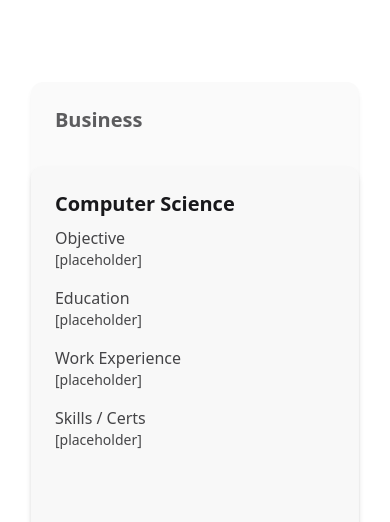
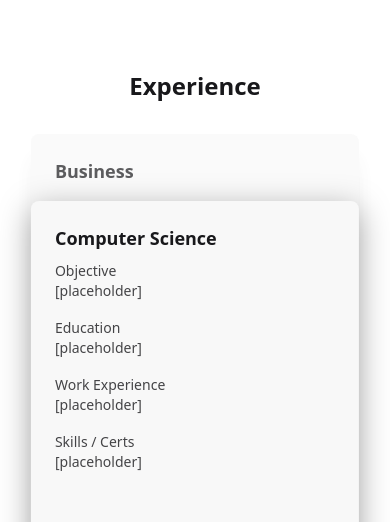
Before and after one commit to AnderBarbot/ander-portfolio, a Next.js app: page / in a window 390 px wide. Shown: the part 194-716 px from the top of the page. Built offline with nearby package versions, Linux system fonts and the light colour scheme; no server answers; the database is empty.

Commit message:
GB pages + Exp responsiveness

```diff
--- a/src/app/globals.css
+++ b/src/app/globals.css
@@ -7,10 +7,12 @@
 @plugin "daisyui" {
 themes: fantasy --default, forest --prefersdark;
 }
+.transition-all {
+  transition: all 0.5s ease-in-out;
+}
 
 /*Animations*/
 @layer utilities {
-  /*only used one so far*/
   @keyframes pulse-section {
     0%, 100% {
       transform: scale(1);
@@ -22,60 +24,4 @@ themes: fantasy --default, forest --prefersdark;
   .pulse-simple {
     animation: pulse-section 0.6s ease-in-out;
   }
-
-  @keyframes soft-pulse {
-    0%,
-    100% {
-      opacity: 1;
-    }
-    50% {
-      opacity: 0.5;
-    }
-  }
-  .pulse-soft {
-    animation: soft-pulse 0.6s ease-in-out;
-  }
-
-  @keyframes bg-flash {
-    0% {
-      background-color: transparent;
-    }
-    50% {
-      background-color: rgba(0, 255, 255, 0.1);
-    }
-    100% {
-      background-color: transparent;
-    }
-  }
-  .pulse-bg-flash {
-    animation: bg-flash 0.7s ease-in-out;
-  }
-
-  @keyframes bounce-y {
-    0%,
-    100% {
-      transform: translateY(0);
-    }
-    50% {
-      transform: translateY(-5px);
-    }
-  }
-  .pulse-bounce {
-    animation: bounce-y 0.5s ease-in-out;
-  }
-
-  @keyframes glow-scale {
-    0%,
-    100% {
-      transform: scale(1);
-      box-shadow: 0 0 0 transparent;
-    }
-    50% {
-      transform: scale(1.02);
-      box-shadow: 0 0 20px rgba(0, 255, 255, 0.3);
-    }
-  }
-  .pulse-glow {
-    animation: glow-scale 0.6s ease-in-out;
-  }
 }
--- a/src/components/Experience.tsx
+++ b/src/components/Experience.tsx
@@ -1,4 +1,4 @@
-'use client'
+'use client';
 
 import { useState, useEffect } from "react";
 
@@ -10,56 +10,52 @@ export default function StackedCards() {
     function handleResize() {
       setIsSmallScreen(window.innerWidth < 1024);
     }
-
     handleResize();
     window.addEventListener("resize", handleResize);
-
     return () => window.removeEventListener("resize", handleResize);
   }, []);
 
-    //@ts-ignore
-function cardPosition(key) {
+  function cardPosition(key: "CS" | "BS") {
     if (!isSmallScreen) return {};
 
     if (selected === key) {
       return {
-            top: '32px',
+        top: '35px',
         zIndex: 20,
         transform: 'translateY(32px)',
         opacity: 1,
         cursor: 'default',
+        boxShadow: '0 8px 32px 0 rgba(0,0,0,0.35)',
       };
     } else {
       return {
         top: '-20px',
         zIndex: 10,
-            transform: 'translateY(20)',
+        transform: 'translateY(20px)',
         opacity: 0.7,
         cursor: 'pointer',
       };
     }
   }
 
-
   return (
     <section id="experience" className="scroll-mt-20 py-12">
-            <h2 className="text-2xl font-bold mb-8 text-center"></h2>
+      <h2 className="text-2xl font-bold mb-8 text-center">Experience</h2>
       <div
         className={`relative max-w-5xl mx-auto group
-                ${isSmallScreen ? 'w-full h-[80vh] ' : 'flex justify-center h-[60vh] items-start gap-6 '}`}
+        ${isSmallScreen ? 'w-full h-[80vh]' : 'flex justify-center h-[60vh] items-start gap-6'}`}
       >
         {/* CS */}
         <div
           onClick={() => isSmallScreen && setSelected("CS")}
           style={cardPosition("CS")}
-                    className={`
-                        bg-base-200 rounded-xl p-6 shadow-md
-                        transition-all duration-500 ease-in-out
+          className={`card card-compact bg-base-200 shadow-xl transition-all duration-500 ease-in-out
             ${isSmallScreen ? 'absolute left-1/2 -translate-x-1/2 w-11/12 h-full' : 'relative w-1/2 h-4/5 translate-y-[10vh]'}
-                        ${!isSmallScreen ? 'group-hover:scale-100 group-hover:translate-x-0 group-hover:opacity-60 hover:z-20 hover:scale-[1.7] hover:translate-x-[5vw] hover:opacity-100 hover:shadow-2xl' : ''}
+            ${!isSmallScreen ? 'hover:scale-[1.7] hover:z-20 hover:shadow-2xl hover:opacity-100' : ''}
           `}
         >
-                    <h3 className="text-xl font-semibold mb-2 cursor-pointer">Computer Science</h3>
+          <div className="card-body cursor-pointer">
+            <h3 className="card-title">Computer Science</h3>
             {(selected === "CS" || !isSmallScreen) && (
               <div className="space-y-4 opacity-80 hover:opacity-100 transition-opacity duration-300">
                 <div>
@@ -81,19 +77,19 @@ function cardPosition(key) {
               </div>
             )}
           </div>
+        </div>
 
         {/* BS */}
         <div
           onClick={() => isSmallScreen && setSelected("BS")}
           style={cardPosition("BS")}
-                    className={`
-                        bg-base-200 rounded-xl p-6 shadow-md
-                        transition-all duration-500 ease-in-out
+          className={`card card-compact bg-base-200 shadow-xl transition-all duration-500 ease-in-out
             ${isSmallScreen ? 'absolute left-1/2 -translate-x-1/2 w-11/12 h-4/5' : 'relative w-1/2 h-4/5 translate-y-[10vh]'}
-                        ${!isSmallScreen ? 'group-hover:scale-100 group-hover:translate-x-0 group-hover:opacity-60 hover:z-20 hover:scale-[1.7] hover:translate-x-[-5vw] hover:opacity-100 hover:shadow-2xl' : ''}
+            ${!isSmallScreen ? 'hover:scale-[1.7] hover:z-20 hover:shadow-2xl hover:opacity-100' : ''}
           `}
         >
-                    <h3 className="text-xl font-semibold mb-2 cursor-pointer">Business</h3>
+          <div className="card-body cursor-pointer">
+            <h3 className="card-title">Business</h3>
             {(selected === "BS" || !isSmallScreen) && (
               <div className="space-y-4 opacity-80 hover:opacity-100 transition-opacity duration-300">
                 <div>
@@ -116,6 +112,7 @@ function cardPosition(key) {
             )}
           </div>
         </div>
+      </div>
     </section>
   );
 }
--- a/src/components/Guestbook.tsx
+++ b/src/components/Guestbook.tsx
@@ -24,6 +24,7 @@ const Guestbook: React.FC = () => {
   const [editingId, setEditingId] = useState<string | null>(null)
   const [editMessage, setEditMessage] = useState('')
   const [editName, setEditName] = useState('')
+  const [selectedPage, setSelectedPage] = useState(0);
 
   // auth
   useEffect(() => {
@@ -62,6 +63,13 @@ const Guestbook: React.FC = () => {
     fetchEntries()
   }, [])
 
+  //page updater
+  useEffect(() => {
+    setSelectedPage(0);
+  }, [entries]);
+
+
+  //API's
   const handleSend = async () => {
     if (!message.trim() || !name.trim()) return
     const { data, error } = await supabase
@@ -141,6 +149,15 @@ const Guestbook: React.FC = () => {
     setEntries((prev) => prev.filter((entry) => entry.id !== id))
   }
 
+  // paging
+  const pages = []
+  for (let i = 0; i < entries.length; i += 5) {
+    if (pages.length >= 5) break;
+    pages.push(entries.slice(i, i + 5));
+  }
+  const [selectedPageIndex, setSelectedPageIndex] = useState(0);
+
+  //time since last post
   const getTimeUntilNextPost = (lastDateStr: string) => {
     const lastDate = new Date(lastDateStr)
     const now = new Date()
@@ -164,10 +181,9 @@ const Guestbook: React.FC = () => {
 
 
 
-
   return (
     <section id="guestbook" className="scroll-mt-20 py-12 px-4 sm:px-6 lg:px-8">
-      <div className="max-w-2xl mx-auto">
+      <div className="max-w-[75vw] mx-auto">
         <h2 className="text-2xl font-semibold mb-6">Guestbook</h2>
 
         {canPost ? (
@@ -220,12 +236,32 @@ const Guestbook: React.FC = () => {
           </div>
         )}
 
-        <div className="mt-10 space-y-4">
-          {entries.map((entry) => (
+        <div className="relative w-full h-[600px]">
+          <div className="relative w-full h-[700px] -left-[10vw]">
+            {pages.map((pageEntries, pageIndex) => {
+              const isSelected = pageIndex === selectedPage;
+              const zIndex = 100 - Math.abs(selectedPage - pageIndex);
+              const horizontalOffset = 5 * pageIndex;
+              const vertOffset = 30 * pageIndex;
+              return (
+                <div
+                  key={pageIndex}
+                  onClick={() => setSelectedPage(pageIndex)}
+                  className={`absolute transition-all duration-500 ease-in-out w-full mx-auto cursor-pointer
+          ${isSelected ? 'scale-97' : ''}
+        `}
+                  style={{
+                    zIndex,
+                    transform: `translate(${horizontalOffset}vw, ${vertOffset}px) scale(${isSelected ? 1 : 0.95})`,
+                  }}
+                >
+                  <div className="bg-base-100 border rounded-xl shadow-2xl p-6">
+                    <div className="space-y-4">
+                      {pageEntries.map((entry) => (
                         <div
                           key={entry.id}
                           data-theme={entry.theme}
-              className="p-4 rounded-md border shadow-sm bg-base-100 relative"
+                          className="p-4 rounded-md border shadow-sm bg-base-200 relative"
                         >
                           <div className="flex justify-between items-start mb-1 space-x-4">
                             <div className="flex-1">
@@ -236,7 +272,7 @@ const Guestbook: React.FC = () => {
                                     value={editMessage}
                                     onChange={(e) => {
                                       if (e.target.value.length <= 200) {
-                            setEditMessage(e.target.value)
+                                        setEditMessage(e.target.value);
                                       }
                                     }}
                                     rows={3}
@@ -248,7 +284,7 @@ const Guestbook: React.FC = () => {
                                     value={editName}
                                     onChange={(e) => {
                                       if (e.target.value.length <= 20) {
-                            setEditName(e.target.value)
+                                        setEditName(e.target.value);
                                       }
                                     }}
                                     placeholder="Your name or signature"
@@ -290,9 +326,9 @@ const Guestbook: React.FC = () => {
                                   <button
                                     className="btn btn-sm btn-outline"
                                     onClick={() => {
-                          setEditingId(entry.id)
-                          setEditMessage(entry.message)
-                          setEditName(entry.name)
+                                      setEditingId(entry.id);
+                                      setEditMessage(entry.message);
+                                      setEditName(entry.name);
                                     }}
                                   >
                                     Edit
@@ -315,6 +351,13 @@ const Guestbook: React.FC = () => {
                       ))}
                     </div>
                   </div>
+                </div>
+              );
+            })}
+          </div>
+
+        </div>
+      </div>
     </section>
   )
 
--- a/src/components/ProjectCarousel.tsx
+++ b/src/components/ProjectCarousel.tsx
@@ -49,8 +49,6 @@ export default function ProjectCarousel() {
                         priority
                     />
                 </div>
-
-                {/* Overlay Text */}
                 <div className="absolute bottom-0 left-0 w-full z-10 p-4 bg-gradient-to-t from-black/70 via-black/40 to-transparent">
                     <div className="flex items-center space-x-2">
                         <h3 className="text-white text-lg font-semibold">{selectedProject.title}</h3>
@@ -60,9 +58,8 @@ export default function ProjectCarousel() {
                     </div>
                 </div>
             </div>
-
             <div className="mt-6 w-full overflow-x-auto">
-                <div className="flex gap-4 min-w-max px-1 sm:px-4 lg:justify-center">
+                <div className="flex flex-wrap justify-center gap-4 px-1 sm:px-4">
                     {projects.map((project, idx) => {
                         const isSelected = idx === selectedIndex
                         return (
```
Lines whose indentation alone changed are shown as unchanged.
